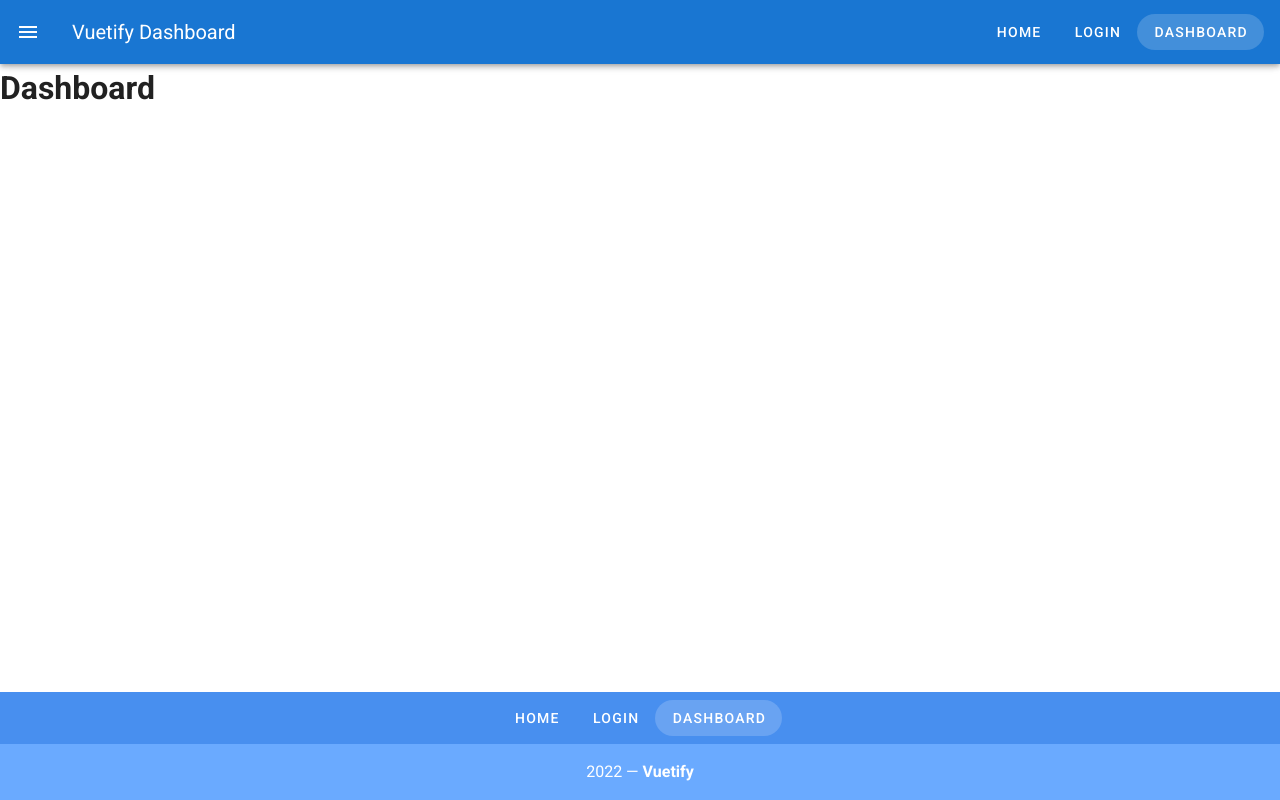
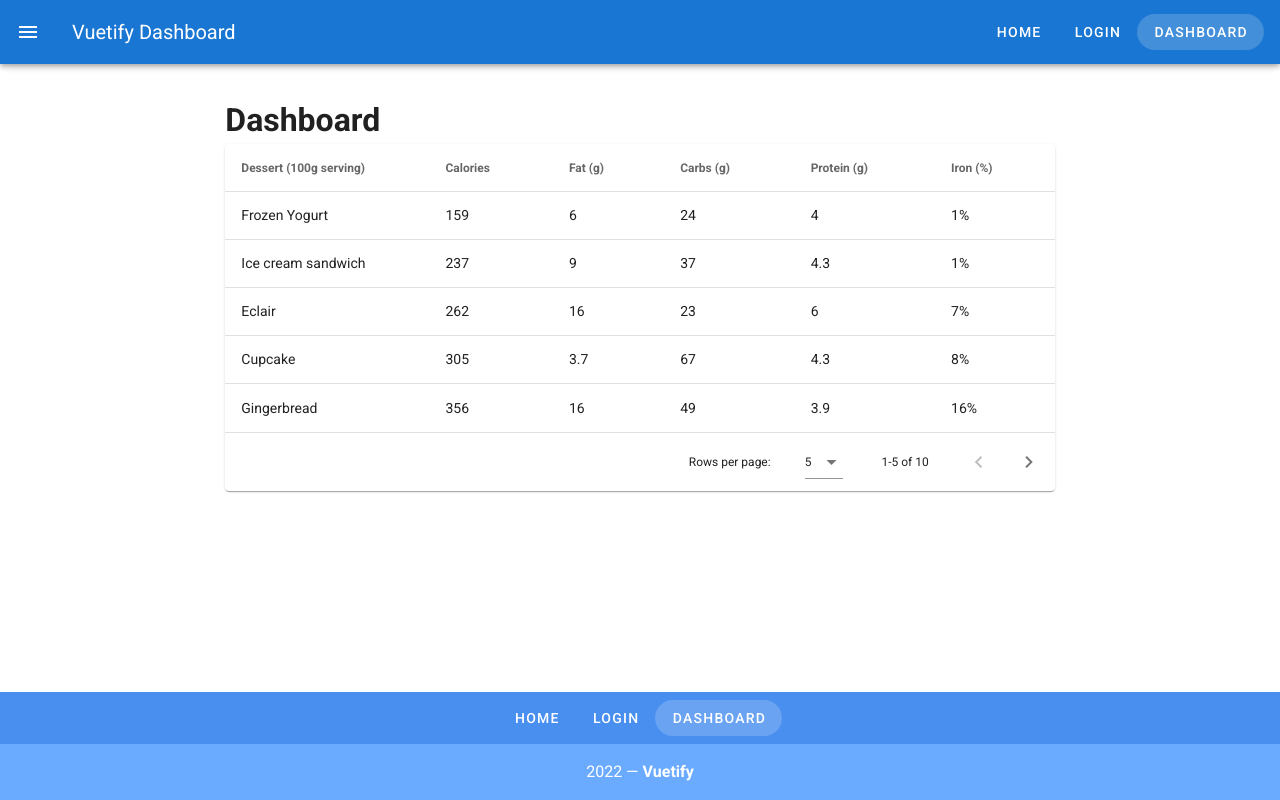
Before and after one commit to CodeCures/vuetify, a Vue app: page /dashboard in a window 1280 px wide. Built offline with nearby package versions, Linux system fonts and the light colour scheme.

Commit message:
Add DataTable Component

```diff
--- a/src/views/Dashboard.vue
+++ b/src/views/Dashboard.vue
@@ -1,11 +1,115 @@
 <template>
-    <div>
-        <h1>Dashboard</h1>
-    </div>
+  <div class="col-md-8 mx-auto mt-5">
+    <h1>Dashboard</h1>
+    <v-data-table
+      :headers="headers"
+      :items="desserts"
+      :items-per-page="5"
+      class="elevation-1"
+    ></v-data-table>
+  </div>
 </template>
 
 <script>
-    export default {
-
-    }
+  export default {
+    data () {
+      return {
+        headers: [
+          {
+            text: 'Dessert (100g serving)',
+            align: 'start',
+            sortable: false,
+            value: 'name',
+          },
+          { text: 'Calories', value: 'calories' },
+          { text: 'Fat (g)', value: 'fat' },
+          { text: 'Carbs (g)', value: 'carbs' },
+          { text: 'Protein (g)', value: 'protein' },
+          { text: 'Iron (%)', value: 'iron' },
+        ],
+        desserts: [
+          {
+            name: 'Frozen Yogurt',
+            calories: 159,
+            fat: 6.0,
+            carbs: 24,
+            protein: 4.0,
+            iron: '1%',
+          },
+          {
+            name: 'Ice cream sandwich',
+            calories: 237,
+            fat: 9.0,
+            carbs: 37,
+            protein: 4.3,
+            iron: '1%',
+          },
+          {
+            name: 'Eclair',
+            calories: 262,
+            fat: 16.0,
+            carbs: 23,
+            protein: 6.0,
+            iron: '7%',
+          },
+          {
+            name: 'Cupcake',
+            calories: 305,
+            fat: 3.7,
+            carbs: 67,
+            protein: 4.3,
+            iron: '8%',
+          },
+          {
+            name: 'Gingerbread',
+            calories: 356,
+            fat: 16.0,
+            carbs: 49,
+            protein: 3.9,
+            iron: '16%',
+          },
+          {
+            name: 'Jelly bean',
+            calories: 375,
+            fat: 0.0,
+            carbs: 94,
+            protein: 0.0,
+            iron: '0%',
+          },
+          {
+            name: 'Lollipop',
+            calories: 392,
+            fat: 0.2,
+            carbs: 98,
+            protein: 0,
+            iron: '2%',
+          },
+          {
+            name: 'Honeycomb',
+            calories: 408,
+            fat: 3.2,
+            carbs: 87,
+            protein: 6.5,
+            iron: '45%',
+          },
+          {
+            name: 'Donut',
+            calories: 452,
+            fat: 25.0,
+            carbs: 51,
+            protein: 4.9,
+            iron: '22%',
+          },
+          {
+            name: 'KitKat',
+            calories: 518,
+            fat: 26.0,
+            carbs: 65,
+            protein: 7,
+            iron: '6%',
+          },
+        ],
+      }
+    },
+  }
 </script>
```
